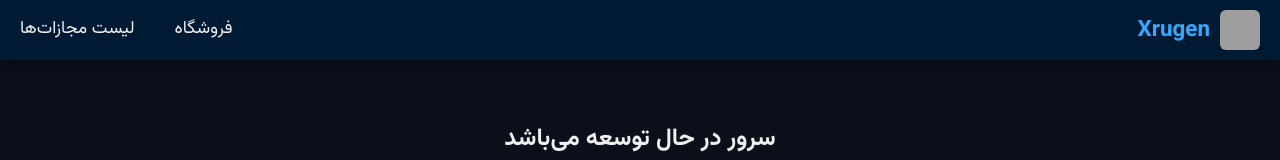
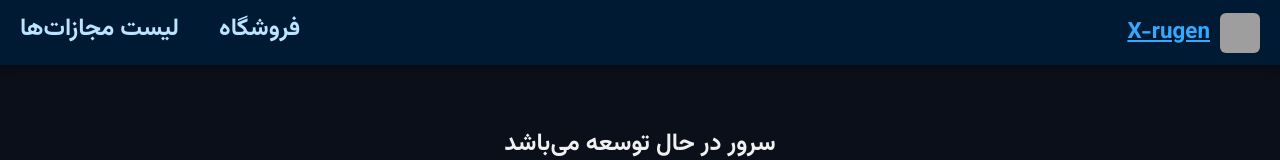
Before and after one commit to TV8569/xrugen.ir, a plain HTML site: page index.html in a window 1280 px wide. Shown: the top 160 px of the page. Drawn offline with Linux system fonts and the light colour scheme; grey boxes are pictures that could not be loaded.

Commit message:
Update index.html

```diff
--- a/index.html
+++ b/index.html
@@ -3,7 +3,7 @@
 <head>
   <meta charset="UTF-8" />
   <meta name="viewport" content="width=device-width, initial-scale=1" />
-  <title>Xrugen - سرور در حال توسعه</title>
+  <title>X-rugen - سرور در حال توسعه</title>
   <link href="https://fonts.googleapis.com/css2?family=Vazirmatn:wght@400;700&display=swap" rel="stylesheet">
   <style>
     body {
@@ -46,11 +46,12 @@
     }
 
     .nav a {
-      color: #f0f0f0;
+      color: #bae4ff;
       text-decoration: none;
-      font-size: 1.1em;
-      padding-bottom: 4px;
+      font-size: 1.5em;
+      padding-bottom: 7px;
       transition: color 0.3s;
+      font-weight: bold;
     }
 
     .nav a:hover {
@@ -198,11 +199,11 @@
   <div class="topbar">
     <div class="logo">
       <img src="https://s5.uupload.ir/files/amirabbas8585/Xrugen/logo2.png" alt="Logo" />
-      <div class="name">Xrugen</div>
+      <a href="https://www.xrugen.ir" class="name">X-rugen</a>
     </div>
     <div class="nav">
-      <a href="https://www.xrugen.ir/shop/" target="_blank">فروشگاه</a>
-      <a href="https://www.xrugen.ir/punish/" target="_blank">لیست مجازات‌ها</a>
+      <a href="https://www.xrugen.ir/shop/">فروشگاه</a>
+      <a href="https://www.xrugen.ir/punish/">لیست مجازات‌ها</a>
     </div>
   </div>
 
```
